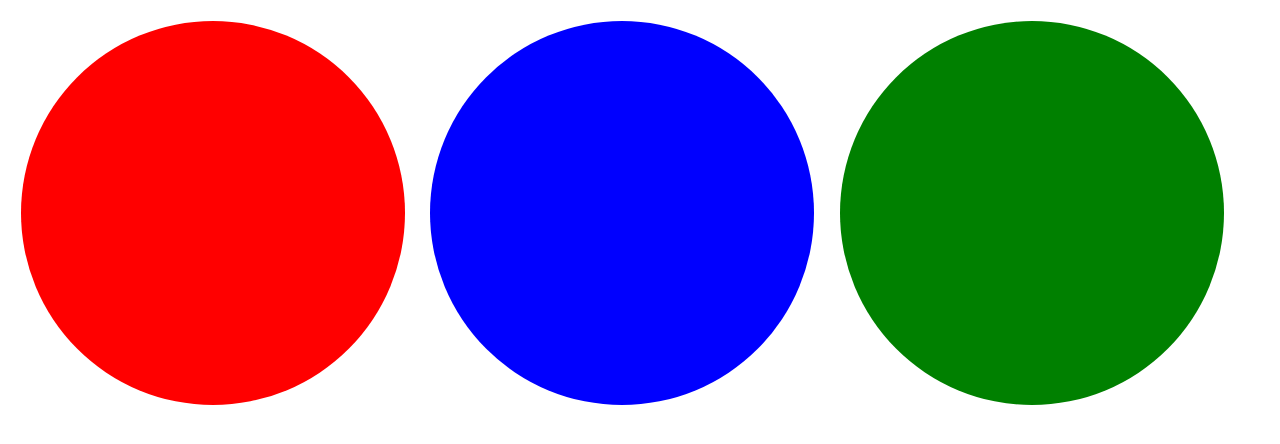
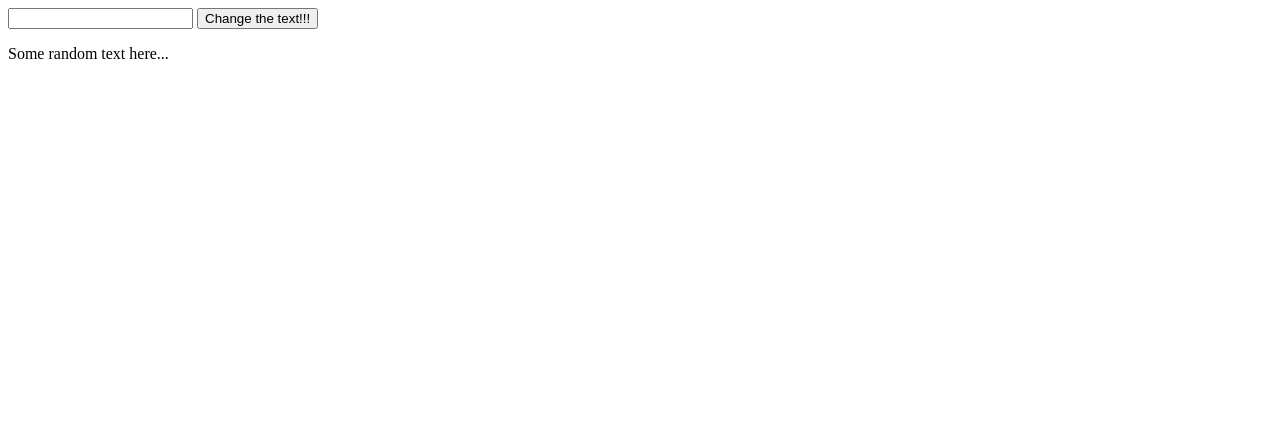
Before and after one commit to franknavarro/webcourse2.0, a plain HTML site: page 3-javascript/javascript.html in a window 1280 px wide. Drawn offline with Linux system fonts and the light colour scheme.

Commit message:
Javascript Variables

```diff
--- a/3-javascript/javascript.html
+++ b/3-javascript/javascript.html
@@ -2,44 +2,24 @@
     <head>
         <title>Javascript</title>
 
-        <style type="text/css">
 
-            .circle {
-                width: 30vw;
-                height: 30vw;
-                border-radius: 100%;
-                float: left;
-                margin: 1vw;
-
-            }
-
-            #blue-circle { background-color: blue; }
-            #red-circle { background-color: red; }
-            #green-circle { background-color: green; }
-
-        </style>
 
     </head>
     <body>
 
-        <div id="red-circle" class="circle"></div>
+        <input type="text" id="textInput">
 
-        <div id="blue-circle" class="circle"></div>
+        <button id="changeText">Change the text!!!</button>
 
-        <div id="green-circle" class="circle"></div>
+        <p id="paragraphChange">Some random text here...</p>
 
         <script type="text/javascript">
 
-            document.getElementById("red-circle").onclick = function() {
-                document.getElementById("red-circle").style.display = "none";
-            }
+            document.getElementById("changeText").onclick = function() {
+                var textEntered = "";
+                textEntered = document.getElementById("textInput").value;
 
-            document.getElementById("blue-circle").onclick = function() {
-                document.getElementById("blue-circle").style.display = "none";
-            }
-
-            document.getElementById("green-circle").onclick = function() {
-                document.getElementById("green-circle").style.display = "none";
+                document.getElementById("paragraphChange").innerHTML = textEntered;
             }
 
         </script>
```
